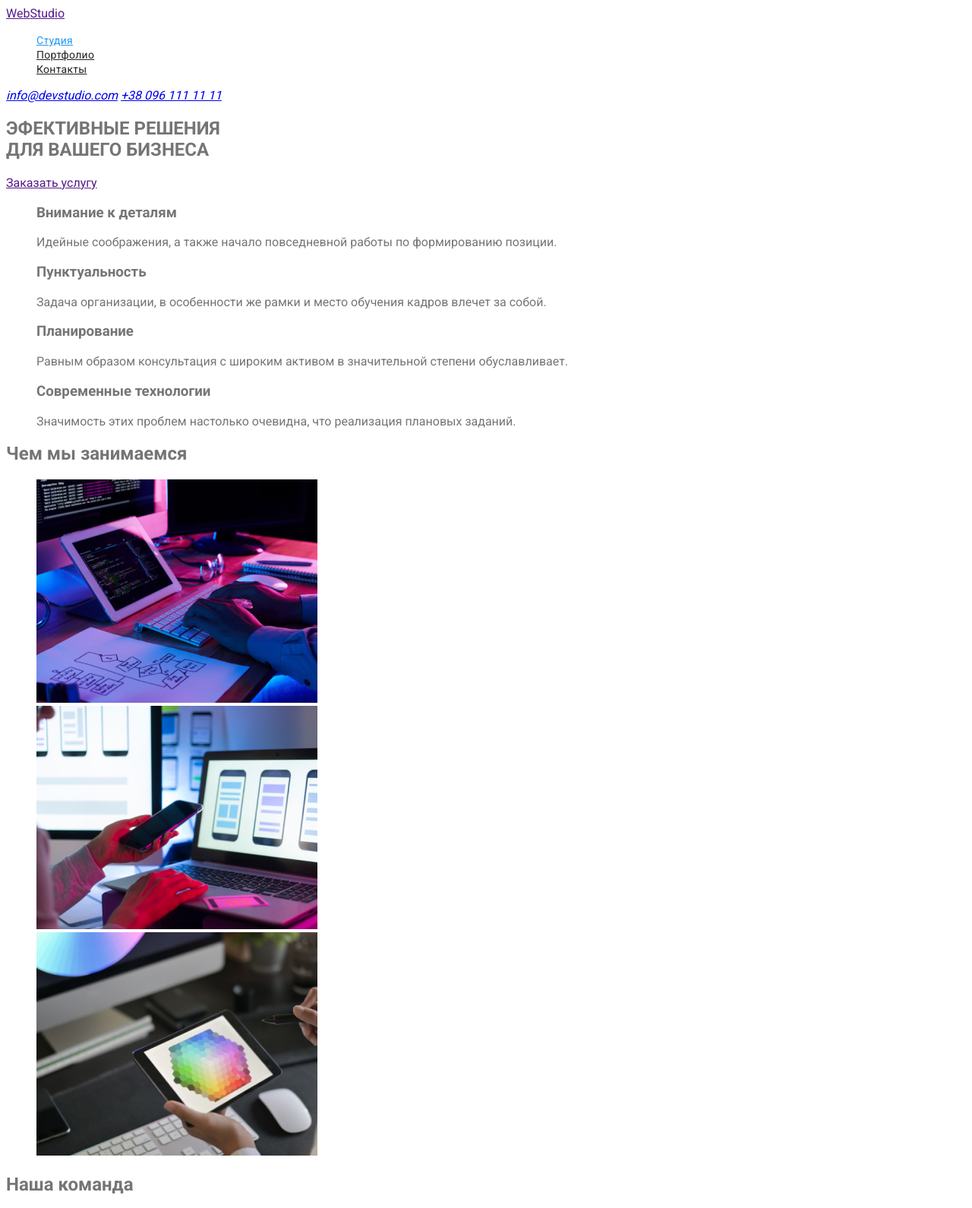
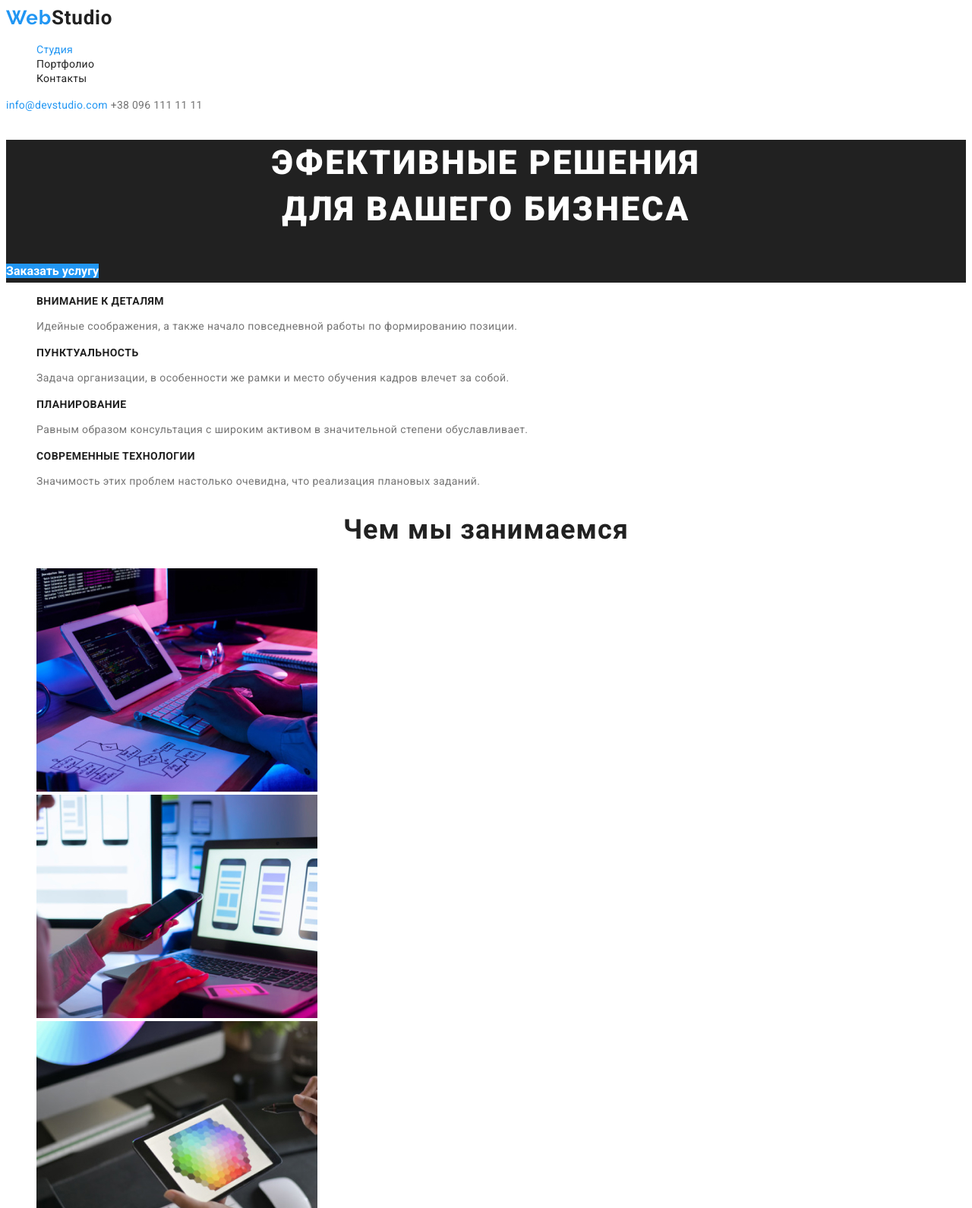
Before and after one commit to angelus72008/goit-markup-hw-02, a plain HTML site: page index.html in a window 1280 px wide. Shown: the top 1590 px of the page at 76% size. Drawn offline with Linux system fonts and the light colour scheme.

Commit message:
исправить

```diff
--- a/css/styles.css
+++ b/css/styles.css
@@ -2,46 +2,207 @@
   --main-font: 'Roboto', sans-serif;
   --secondary-font: 'Raleway', sans-serif;
   --title-text-color: #212121;
-  --primary-text-color: #757575;
-  --primary-bg-color: #ffffff;
+  --text-color: #757575;
+  --background-color: #ffffff;
   --accent-color: #2196F3;
 }
 
+
 body {
-  font-family: var(--main-font);
-  color: var(--primary-text-color);
+    font-family: var(--main-font);
+    color: var(--text-color);
 }
 
 ul {
-  list-style:none;
+    list-style:none;
+  }
+
+/* шапка сайта */
+
+.logo-item-list {
+  font-family: Raleway;
+  font-weight: bold;
+  font-size: 26px;
+  line-height: 1.192;
+  letter-spacing: 0.03em;
+  color: var(--accent-color);
+  text-decoration:none;
+}
+
+.logo-item {
+  font-weight: bold;
+  font-size: 26px;
+  line-height: 1.192;
+  letter-spacing: 0.03em;
+  color: var(--title-text-color);
+  text-decoration:none;
 }
 
 .link {
-  font-weight: 500;
+   font-weight: 500;
    font-size: 14px;
    line-height: 1.143;
    letter-spacing: 0.02em;
    color: var(--title-text-color);
  }
 
- .navigation .link.current{
+ .navigation .link.current {
    color: var(--accent-color);
  }
 
-.navigation .link:hover,
-.navigation .link:focus {
- color: var(--accent-color);
+.navigation .link {
+  text-decoration:none;
 }
 
-.address {
+.auth {
+  font-style: normal;
+}
+
+.auth-nav {
 font-weight: 500;
 font-size: 14px;
-line-height: 1,143;
+line-height: 1.143;
 letter-spacing: 0.02em;
-color: var(--primary-text-color);
+color: var(--text-color);
+text-decoration:none;
 }
 
-.address:hover,
-.address:focus {
- color: var(--accent-color);
+.auth .auth-nav.current {
+  color: var(--accent-color);
 }
+
+.link:hover,
+.link:focus,
+.auth-nav:hover,
+.auth-nav:focus {
+color: var(--accent-color);
+}
+
+/* HERO */
+
+.hero {
+  background-color: var(--title-text-color);
+}
+
+.hero-item {
+  font-weight: 900;
+  font-size: 44px;
+  line-height: 1.39;
+  text-align: center;
+  letter-spacing: 0.06em;
+  text-transform: uppercase;
+  color: var(--background-color);
+}
+
+.button {
+font-weight: bold;
+font-size: 16px;
+line-height: 1.875;
+color: var(--background-color);
+background-color: var(--accent-color);
+border-color: transparent;
+text-decoration:none;
+}
+
+/* ПРЕИМУЩЕСТВА */
+
+.features-title {
+font-weight: bold;
+font-size: 14px;
+line-height: 1.143;
+letter-spacing: 0.03em;
+text-transform: uppercase;
+color: var(--title-text-color);
+}
+
+.features-text {
+font-weight: normal;
+font-size: 14px;
+line-height: 1.714;
+letter-spacing: 0.03em;
+color: var(--text-color);
+}
+
+/* ЧЕМ МЫ ЗАНИМАЕМСЯ */
+
+.section-text {
+font-weight: bold;
+font-size: 36px;
+line-height: 1.167;
+text-align: center;
+letter-spacing: 0.03em;
+color: var(--title-text-color);
+}
+
+/* НАША КОМАНДА */
+
+
+.team-title {
+font-weight: bold;
+font-size: 36px;
+line-height: 1.167;
+text-align: center;
+letter-spacing: 0.03em;
+color: var(--title-text-color);
+}
+
+.our-team-list {
+font-weight: 500;
+font-size: 16px;
+line-height: 1.187;
+text-align: center;
+letter-spacing: 0.03em;
+color: var(--title-text-color);
+}
+
+.our-team-item {
+font-weight: normal;
+font-size: 16px;
+line-height: 1.187;
+text-align: center;
+letter-spacing: 0.03em;
+color: var(--text-color);
+}
+
+/* ФУТЕР */
+
+
+/* ПОРТФОЛИО */
+
+.filter-list {
+font-weight: 500;
+font-size: 16px;
+line-height: 1.625;
+text-align: center;
+letter-spacing: 0.03em;
+color: var(--title-text-color);
+}
+
+.filter .filter-list.current {
+  color: var(--accent-color);
+}
+
+.filter-list:hover,
+.filter-list:focus {
+  color: var(--accent-color);
+}
+
+.photo-list {
+  text-decoration:none;
+}
+
+.photo-list-text {
+font-weight: bold;
+font-size: 18px;
+line-height: 2;
+letter-spacing: 0.06em;
+color: var(--title-text-color);
+}
+
+.photo-list-item {
+font-weight: normal;
+font-size: 16px;
+line-height: 1.875;
+letter-spacing: 0.03em;
+color: var(--text-color);
+}
```
Also changed, not shown: portfolio.html (+1 -1 lines), prettierrc.json (deleted, +0 -19 lines).
